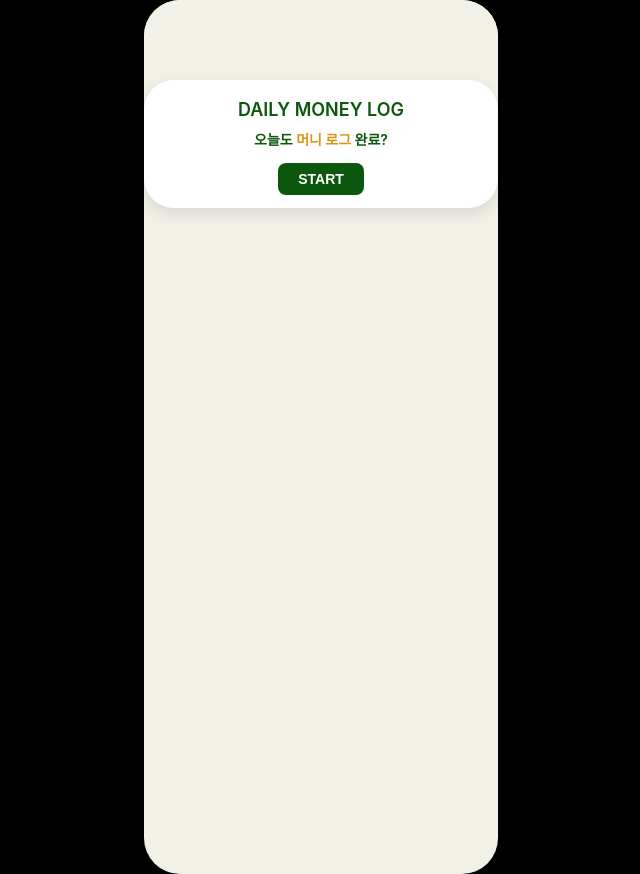
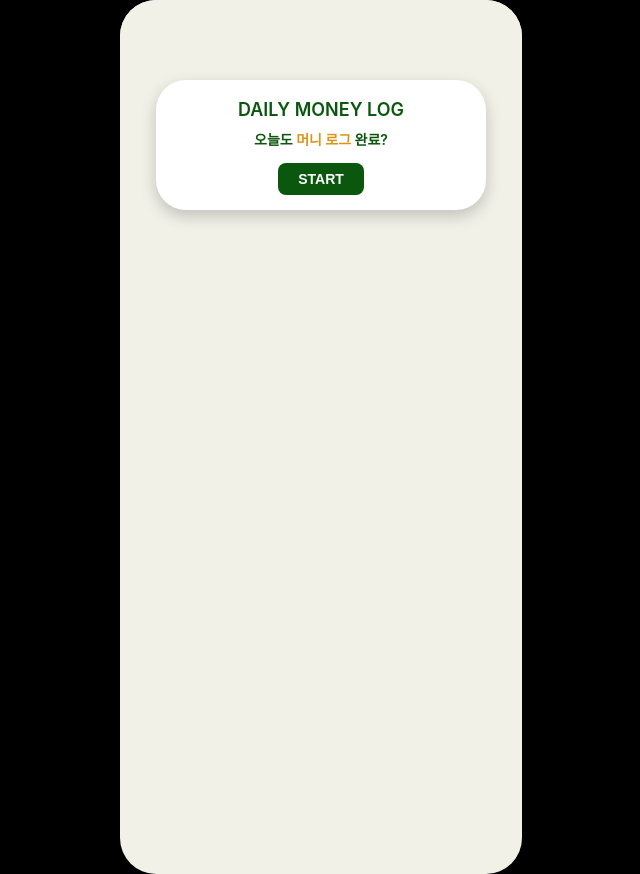
Before and after one commit to S0HYUNN/KB_Skeleton-Project, a Vue app in the folder money_log/: page / in a window 1280 px wide. Shown: the whole page, without its empty margins (319-959 px from the left). Built offline with nearby package versions, Linux system fonts and the light colour scheme.

Commit message:
refactor: 페이지 고정 사이즈 관련 수정

```diff
--- a/money_log/src/assets/main.css
+++ b/money_log/src/assets/main.css
@@ -10,6 +10,9 @@
   box-shadow: 0 0 12px rgba(0, 0, 0, 0.15);
   overflow-y: auto;
   box-sizing: border-box;
+  display: flex;
+  flex-direction: column;
+  align-items: center;
 
   /* 스크롤바 안보이게 */
   scrollbar-width: none;
--- a/money_log/src/components/DailyMoneyLog/DailyMoneyLog.vue
+++ b/money_log/src/components/DailyMoneyLog/DailyMoneyLog.vue
@@ -10,7 +10,7 @@
 
 <script setup>
 const handleStartClick = () => {
-  console.log("🟢 START 버튼 클릭됨");
+  console.log("START 버튼 클릭됨");
 };
 </script>
 
@@ -18,12 +18,12 @@ const handleStartClick = () => {
 .daily-log-card {
   background-color: white;
   border-radius: 30px;
-  box-shadow: 0 6px 16px rgba(0, 0, 0, 0.1);
+  box-shadow: 0 6px 16px rgba(0, 0, 0, 0.2);
   padding: 16px 20px;
   text-align: center;
-  width: 354px;
-  height: 128px;
-  margin: 32px auto 16px auto; /* 위로 조금 띄우고 아래 여유도 줌 */
+  width: 330px;
+  height: 130px;
+  margin: 32px auto 16px auto;
   box-sizing: border-box;
 }
 
--- a/money_log/src/pages/MainPage.vue
+++ b/money_log/src/pages/MainPage.vue
@@ -11,6 +11,9 @@ import DailyMoneyLog from "@/components/DailyMoneyLog";
 <style scoped>
 .main-page {
   background-color: #f1f1e8;
+  width: 100%;
+  min-width: 402px;
+  max-width: 402px;
   min-height: 100vh;
   display: flex;
   flex-direction: column;
```
